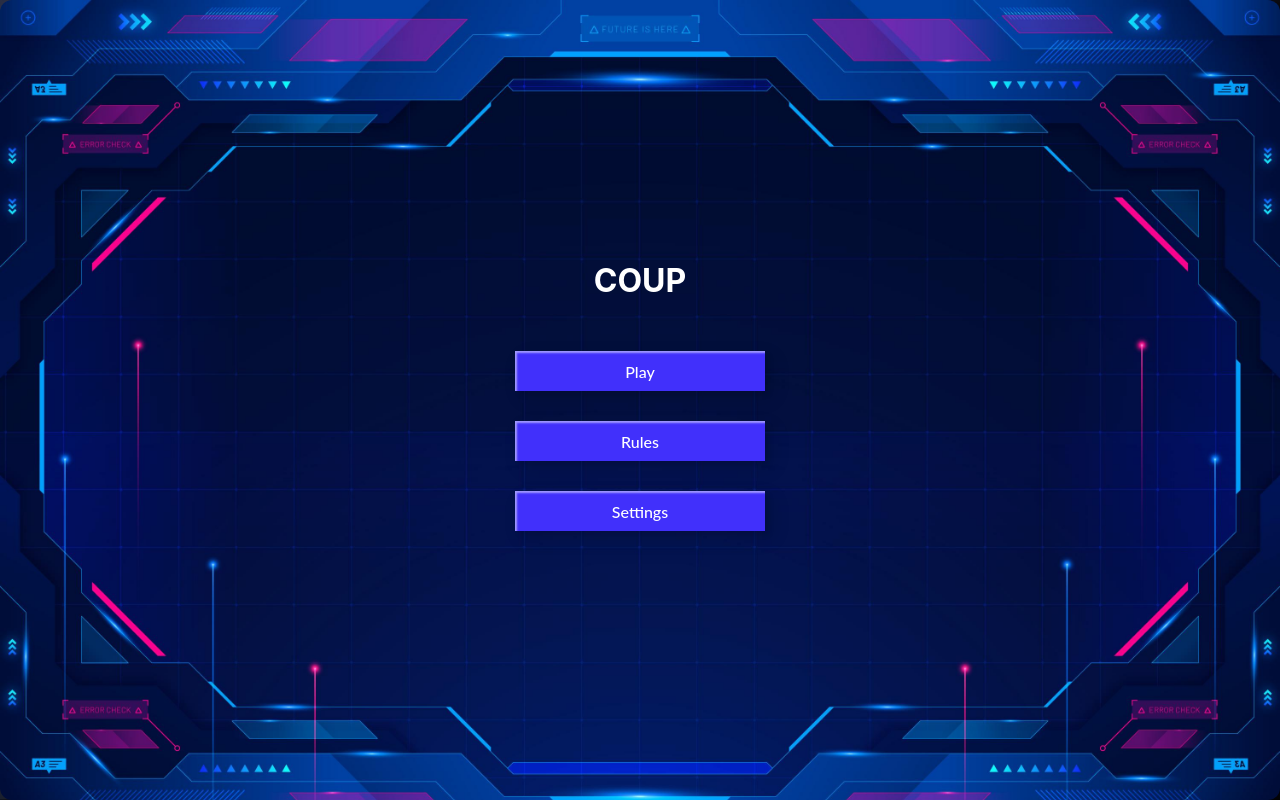
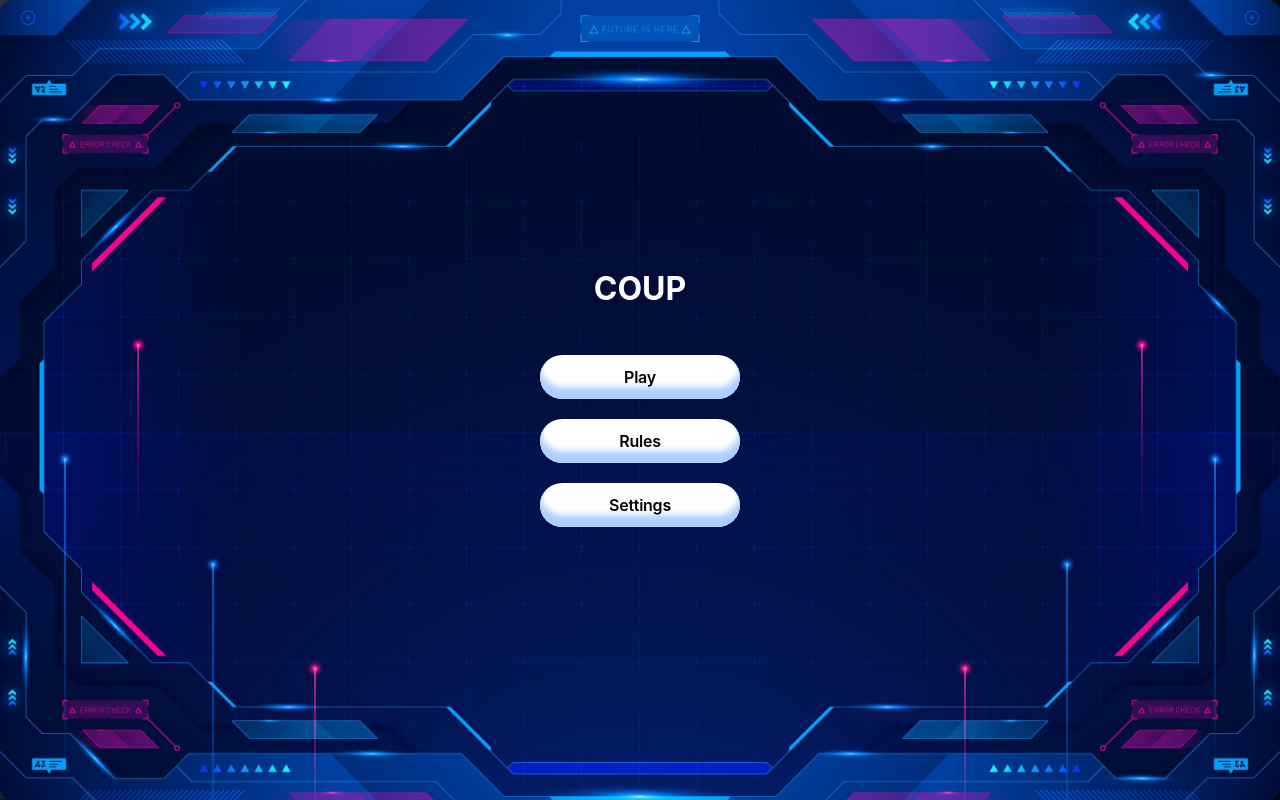
Before and after one commit to tibo35/coup, a React (Create React App) app: page / in a window 1280 px wide. Built offline with nearby package versions, Linux system fonts and the light colour scheme.

Commit message:
ui fix buttons

```diff
--- a/src/Components/ActionsButtons.css
+++ b/src/Components/ActionsButtons.css
@@ -9,10 +9,12 @@
 .actions,
 .actions-block {
   display: flex;
+  flex-direction: column;
   justify-content: center;
   align-items: center;
   background-color: rgba(167, 143, 246, 0.3);
-  height: 100px;
+  height: 100%;
+  padding: 3%;
   width: 100%;
   animation: slideInFromTop 0s ease-out forwards;
   z-index: 1;
--- a/src/Components/ActionsButtons.tsx
+++ b/src/Components/ActionsButtons.tsx
@@ -1,7 +1,7 @@
 import React from "react";
 import "./ActionsButtons.css";
 import { GameStore, PlayersState } from "../Store/GameStore";
-import Buttons from "./Buttons";
+import "./Button.css";
 interface ActionsButtonsProps {
   gameStore?: GameStore;
 }
@@ -87,26 +87,52 @@ const ActionsButtons: React.FC<ActionsButtonsProps> = ({ gameStore }) => {
   return (
     <div className="actions-container">
       {!gameStore?.cardsDealt && (
-        <div className="start">
-          <button onClick={handleStart}>Start</button>
+        <div className="start actions">
+          <button className="button-73" onClick={handleStart}>
+            Start
+          </button>
         </div>
       )}
       {isUsersTurn() &&
         !gameStore?.blockWindowOpen &&
         gameStore?.cardsDealt && (
           <div className="actions">
-            <button onClick={handleTakeIncome}>Income</button>
-            <button onClick={handleForeignAid}>Foreignaid</button>
-            <button onClick={handleTax}>Tax</button>
-            <button onClick={handleCoup}>Coup</button>
-            <button onClick={handleAssassinate}>Assassinate </button>
+            <div>
+              <button className="button-73" onClick={handleTakeIncome}>
+                Income
+              </button>
+              <button className="button-73" onClick={handleForeignAid}>
+                Foreignaid
+              </button>
+              <button className="button-73" onClick={handleTax}>
+                Tax
+              </button>
+            </div>
+            <div>
+              <button className="button-73" onClick={handleCoup}>
+                Coup
+              </button>
+              <button className="button-73" onClick={handleAssassinate}>
+                Assassinate{" "}
+              </button>
+            </div>
           </div>
         )}
       {gameStore?.blockWindowOpen && (
-        <div className="actions-block">
-          <button onClick={() => handleBlockAction("Pass")}>Accept</button>
-          <button onClick={() => handleBlockAction("Block")}>Block</button>
-          <button onClick={() => handleBlockAction("Challenge")}>
+        <div className="actions">
+          <button
+            className="button-73"
+            onClick={() => handleBlockAction("Pass")}>
+            Accept
+          </button>
+          <button
+            className="button-73"
+            onClick={() => handleBlockAction("Block")}>
+            Block
+          </button>
+          <button
+            className="button-73"
+            onClick={() => handleBlockAction("Challenge")}>
             Challenge
           </button>
         </div>
--- a/src/Components/Button.css
+++ b/src/Components/Button.css
@@ -0,0 +1,43 @@
+/* CSS */
+.button-73 {
+  appearance: none;
+  background-color: #ffffff;
+  border-radius: 40em;
+  border-style: none;
+  box-shadow: #adcfff 0 -12px 6px inset;
+  box-sizing: border-box;
+  color: #000000;
+  cursor: pointer;
+  display: inline-block;
+  font-size: 0.7rem;
+  font-weight: 600;
+  letter-spacing: -0.24px;
+  width: 100px;
+  margin: 0;
+  outline: none;
+  padding: 1rem 1.3rem;
+  quotes: auto;
+  text-align: center;
+  text-decoration: none;
+  transition: all 0.15s;
+  user-select: none;
+  -webkit-user-select: none;
+  touch-action: manipulation;
+}
+
+.button-73:hover {
+  background-color: rgb(118, 80, 241);
+  box-shadow: #9514ff 0 -6px 8px inset;
+  transform: scale(1.125);
+}
+
+.button-73:active {
+  transform: scale(1.025);
+}
+
+@media (min-width: 768px) {
+  .button-73 {
+    font-size: 1.5rem;
+    padding: 0.75rem 2rem;
+  }
+}
--- a/src/Components/Views/Board.css
+++ b/src/Components/Views/Board.css
@@ -36,13 +36,13 @@
   display: flex;
   justify-content: center;
   align-items: center;
-  padding: 10px;
+  padding: 30px;
   background-color: rgb(118, 80, 241);
   border-top-right-radius: 5px;
   border-top-left-radius: 5px;
   text-align: center;
   font-weight: bold;
-  height: 50px;
+  height: 20px;
   opacity: 0.9;
   z-index: 2;
   width: 350px;
@@ -55,7 +55,6 @@
   flex-direction: column;
   align-items: center;
   margin: 50px 15px 10px 15px;
-  height: 170px;
 }
 @media screen and (max-width: 608px) {
   .game-actions {
--- a/src/Components/Views/Menu.css
+++ b/src/Components/Views/Menu.css
@@ -15,7 +15,10 @@
   border-radius: 12px;
   box-shadow: 20px 10px 10px 10px rgba(0, 0, 0, 0.5);
 }
-
+nav ul {
+  display: flex;
+  flex-direction: column;
+}
 ul {
   list-style-type: none;
   padding: 0;
@@ -29,101 +32,8 @@ ul li {
   text-decoration: none;
   color: inherit;
 }
-
-/* -----------button---------*/
-button {
-  margin: 20px;
+ul .button-73 {
+  margin: 10px;
+  width: 200px;
+  font-size: 1rem;
 }
-.custom-btn {
-  width: 130px;
-  height: 40px;
-  color: #fff;
-  padding: 10px 25px;
-  font-family: "Lato", sans-serif;
-  font-weight: 500;
-  background: transparent;
-  cursor: pointer;
-  transition: all 0.3s ease;
-  position: relative;
-  box-shadow: inset 2px 2px 2px 0px rgba(255, 255, 255, 0.5),
-    7px 7px 20px 0px rgba(0, 0, 0, 0.1), 4px 4px 5px 0px rgba(0, 0, 0, 0.1);
-  outline: none;
-}
-/* 3 */
-.btn-3 {
-  background: rgb(65, 48, 251);
-  /* background: linear-gradient( 0deg, rgba(0, 172, 238, 1) 0%, rgba(2, 126, 251, 1) 100% ); */
-  width: 250px;
-  height: 40px;
-  line-height: 42px;
-  padding: 0;
-  border: none;
-}
-.btn-3 span {
-  position: relative;
-  display: block;
-  width: 100%;
-  height: 100%;
-}
-.btn-3:before,
-.btn-3:after {
-  position: absolute;
-  content: "";
-  right: 0;
-  top: 0;
-  background: rgba(2, 126, 251, 1);
-  transition: all 0.3s ease;
-}
-.btn-3:before {
-  height: 0%;
-  width: 2px;
-}
-.btn-3:after {
-  width: 0%;
-  height: 2px;
-}
-.btn-3:hover {
-  background: transparent;
-  box-shadow: none;
-}
-.btn-3:hover:before {
-  height: 100%;
-}
-.btn-3:hover:after {
-  width: 100%;
-  color: rgba(2, 126, 251, 0.5);
-}
-.btn-3 span:hover {
-  color: rgba(2, 126, 251, 1);
-}
-.btn-3 span:before,
-.btn-3 span:after {
-  position: absolute;
-  content: "";
-  left: 0;
-  bottom: 0;
-  background: rgba(2, 126, 251, 1);
-  transition: all 0.3s ease;
-}
-.btn-3 span:before {
-  width: 2px;
-  height: 0%;
-}
-.btn-3 span:after {
-  width: 0%;
-  height: 2px;
-}
-.btn-3 span:hover:before {
-  height: 100%;
-}
-.btn-3 span:hover:after {
-  width: 100%;
-}
-.full-width-link {
-  display: block;
-  text-align: center;
-  color: inherit;
-  text-decoration: none;
-  width: 100%;
-  height: 100%;
-}
--- a/src/Components/Views/Menu.tsx
+++ b/src/Components/Views/Menu.tsx
@@ -8,20 +8,14 @@ const Menu = () => {
       <h1>COUP</h1>
       <nav>
         <ul>
-          <li className="custom-btn btn-3">
-            <Link to="/play" className="full-width-link">
-              Play
-            </Link>
+          <li className="button-73">
+            <Link to="/play">Play</Link>
           </li>
-          <li className="custom-btn btn-3">
-            <Link to="/rules" className="full-width-link">
-              Rules
-            </Link>
+          <li className="button-73">
+            <Link to="/rules">Rules</Link>
           </li>
-          <li className="custom-btn btn-3">
-            <Link to="/settings" className="full-width-link">
-              Settings
-            </Link>
+          <li className="button-73">
+            <Link to="/settings">Settings</Link>
           </li>
         </ul>
       </nav>
```
Also changed, not shown: src/Components/Buttons.tsx (deleted, +0 -17 lines).
